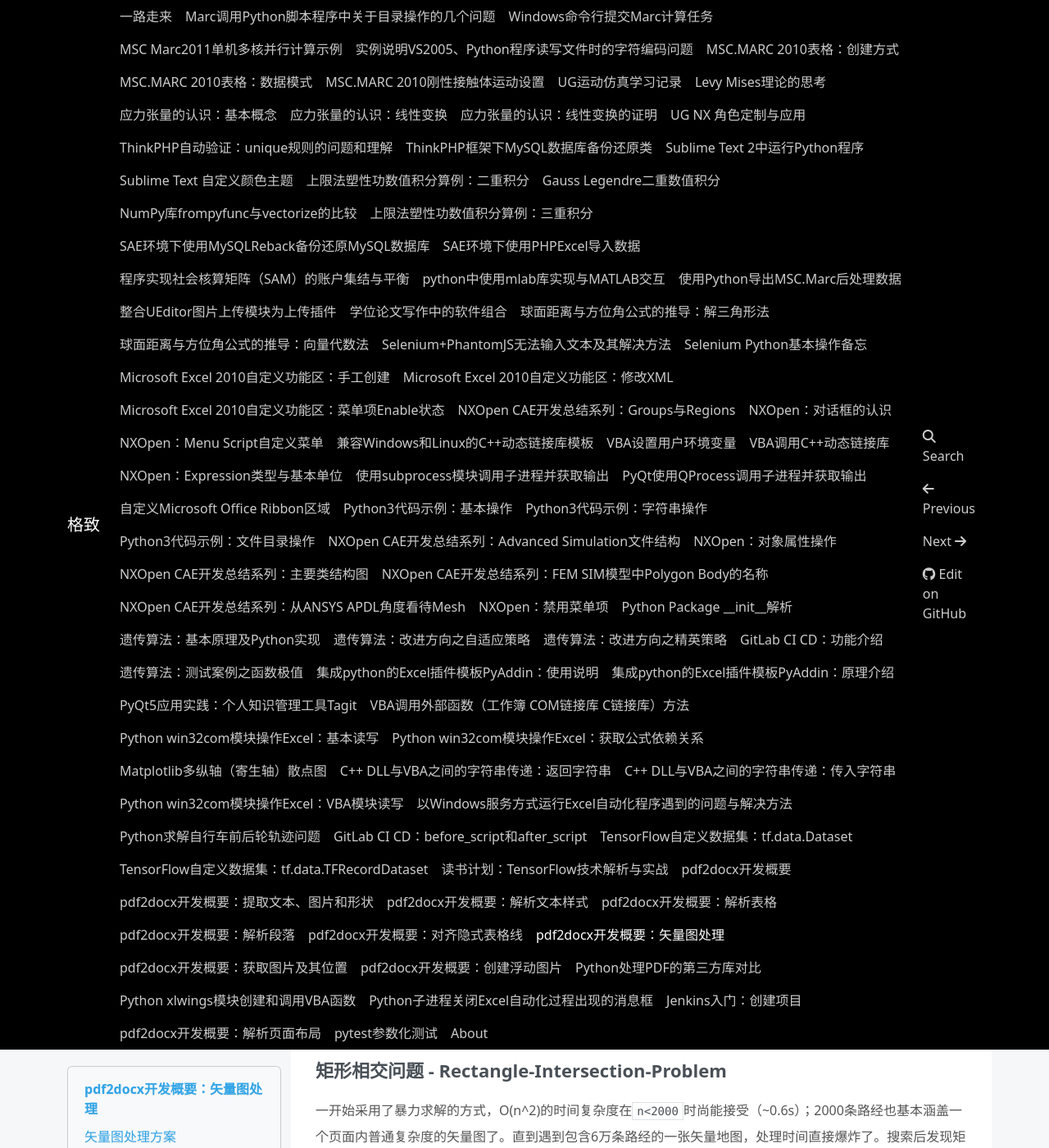
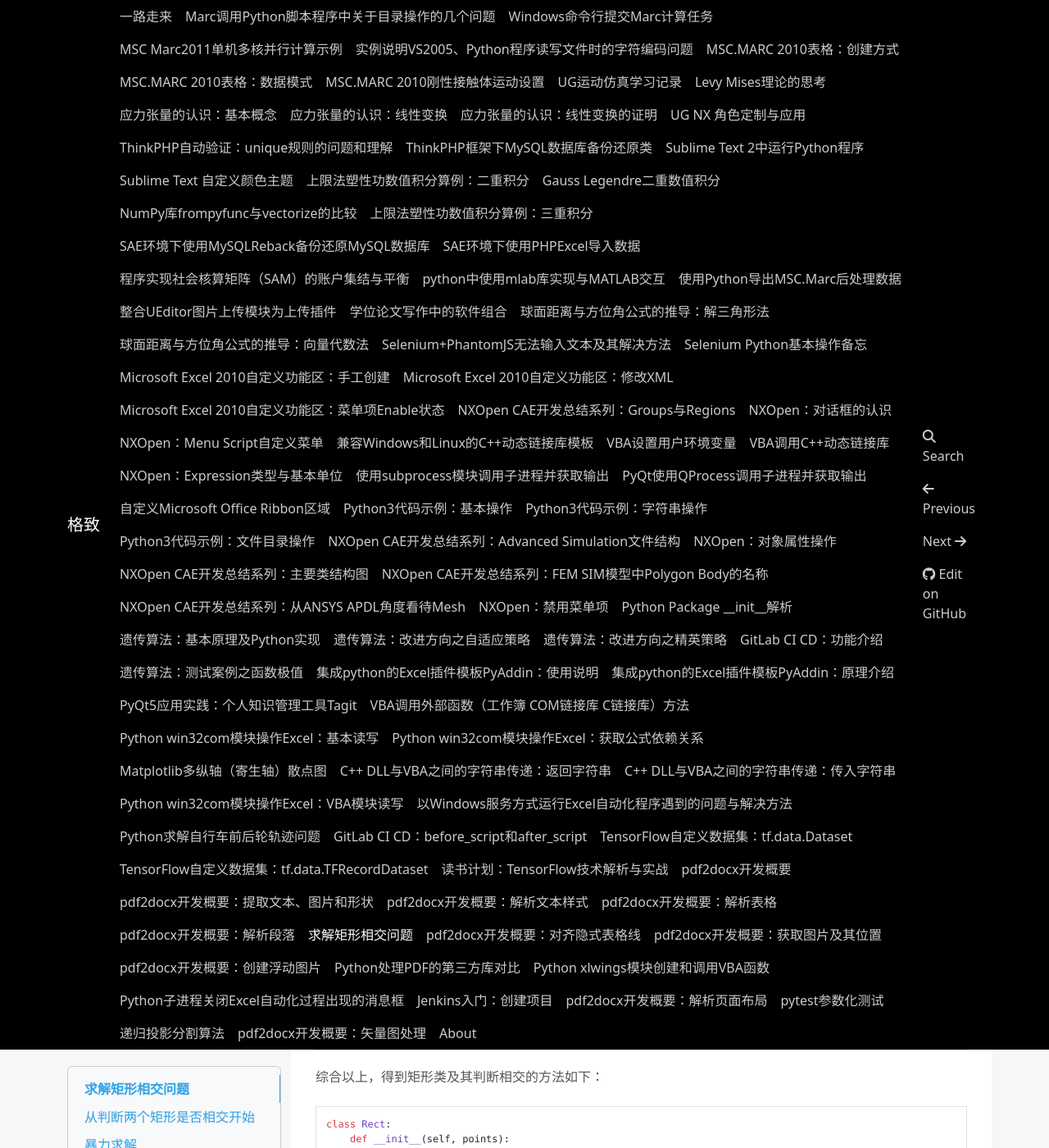
Before and after one commit to dothinking/dothinking.github.io, an MkDocs documentation site: the page built from docs/2020-09-01-求解矩形相交问题.md, in a window 1280 px wide and 1400 px high, scrolled down 1147 px. Shown: the whole window at 82% size. Built offline with MkDocs 1.6.1, drawn with Linux system fonts in a browser that asks for light colours; nearby versions of some CDN libraries; some of the changed text lies outside the part shown.

````diff
--- a/docs/2020-10-01-pdf2docx开发概要：矢量图处理.md
+++ b/docs/2020-09-01-求解矩形相交问题.md
@@ -1,55 +1,17 @@
 ---
-categories: [process automation]
+categories: [mathematics]
 tags: [python]
 ---
 
-# pdf2docx开发概要：矢量图处理
+# 求解矩形相交问题
 
 
 ---
 
-通常情况下，我们从PDF提取出的路径`Path`是一些横、纵线及标准矩形填充，用于表格边线、单元格背景、文字高亮等样式的解析。实际上，**矢量图也是由这些路径组成的**。这就引出了两个问题：
-
-- 对含有矢量图的路径进行表格解析，可能导致错误的、不存在的表格结构
-
-- `PyMuPDF`提取的`pixmap`并不包含矢量图，导致重建`docx`时丢失矢量图
+本文求解矩形相交问题（Rectangle Intersection Problem）：已知`n`个水平或者竖直放置的矩形，对于每个矩形，求所有与之相交的矩形。一开始采用了暴力求解的方式，O(n^2)的时间复杂度在`n<2000`时尚能接受（~0.6s），继续增大`n`则导致计算时间爆炸了。实际上，矩形求交是一个研究过的问题，本文参考一篇论文中的算法进行了实现。
 
 
-## 矢量图处理方案
-
-**基本假设：** 矢量图中包含平行于横、纵坐标轴的直线路径外，还有曲线路径。因为复杂形状的展现离不开曲线。
-
-PDF中曲线路径即贝塞尔曲线，由`c`、`v`、`y`等算符创建。原始数据给出的是贝塞尔曲线的4个控制点，我们在计算出曲线参数表达式后，采样曲线上的点得到一系列直线段路径来逼近曲线。于是，对于任意一条路径，只要一般直线段（即不正交于坐标轴）的数量超过一定数值，例如贝塞尔曲线的采样分段数，就表明该路经是曲线路径，并且属于某个矢量图区域。
-
-那么，解决开头两个问题的思路就很明朗了：
-
-- **以是否相连为依据分组所有路径**，每一组路径都是潜在的矢量图、表格区域，当然也可能是文本样式例如一条下划线
-- 检测每一个分组是否存在曲线路径：
-    - 只要存在曲线路径，该分组即被认为是矢量图，进而用`page.getPixmap(clip=bbox)`提取相应区域为位图
-    - 否则，仅保留该分组中正交于坐标轴的路径，作为后续表格、文字样式的解析
-
-
-## 路径分组
-
-以上处理方案的关键点在于 **以是否相连为依据分组所有路径**。
-
-图`Graph`是解决这个问题的直接手段：
-
-- 每一条路径看作图的`顶点`
-- 两条路径是否相连构成了`边`，注意并不是任意两条路径都是相连的
-- 于是，所有路径及其连接关系构成了一个`非连通图`
-- 遍历这个非连通图得到每一个`连通分量`，即为每一个分组
-
-至此，关键点在于建立这个图，即 **任意两条路径是否相交**。为降低复杂度，引入简化处理：判断路径的包络矩形是否相交。注意本文提及的包络矩形`Boundary Box`都是平行于坐标轴的（`ISO-oriented`）。
-
-
-## 矩形相交问题 - Rectangle-Intersection-Problem
-
-一开始采用了暴力求解的方式，O(n^2)的时间复杂度在`n<2000`时尚能接受（~0.6s）；2000条路经也基本涵盖一个页面内普通复杂度的矢量图了。直到遇到包含6万条路经的一张矢量地图，处理时间直接爆炸了。搜索后发现矩形求交是一个研究过的问题，于是参考一篇论文中的算法进行了实现。
-
-这一节记录暴力求解和优化后的算法。
-
-### 判断两个矩形是否相交
+## 从判断两个矩形是否相交开始
 
 首先，使用左下角`(x0,y0)`和右上角`(x1,y1)`两个点来描述一个标准矩形：
 
@@ -112,7 +74,7 @@
 ```
 
 
-### 暴力求解
+## 暴力求解
 
 既然已经有了判断两个矩形是否相交的方法，自然想到两两判断所有矩形的暴力求解方法。最后用一个列表表示各个矩形的相交矩形，`graph = [set() for i in range(num)]`，也就是邻接表表示的图结构。
 
@@ -153,14 +115,14 @@
 
 以上计算示例即为上图中的矩形`A`、`B`和`C`，结果与预期相符：`A`没有相交矩形，`B`与`C`相交，`C`与`B`相交。
 
-### 优化的求解算法
+## 优化的求解算法
 
 暴力方法简单易行，但随着输入数量增大，性能急剧下降。于是寻求一种优化的算法，基本方向有两个：
 
 - 以O(n*logn)代价沿着一个维度对矩形排序，这样可以避免每两个矩形都要进行一次判断
 - 在一个维度的投影有重叠的情况下，只需按区间判断另一个维度的相交情况
 
-这里对下面论文提出的算法进行了实现。
+本文对如下论文提出的算法进行了实现：
 
 > [A Rectangle-Intersection Algorithm with Limited Resource Requirements](https://ieeexplore.ieee.org/document/5578313)
 
@@ -394,11 +356,3 @@
 ```
 
 这样，处理50000个矩形相交问题的时间在2s以内。
-
-## 总结
-
-`pdf2docx`处理矢量图的方案为：
-
-- 利用优化后的矩形求交算法建立路径相交关系的图结构
-- 广度优先遍历图得到各个连通分量即为分组
-- 检测各个分组是否存在曲线路径，存在则截取该区域为位图，否则提取直线段用于后续的表格、文本样式解析
````
Also changed, not shown: docs/2020-07-13-pdf2docx开发概要.md (+1 -1 lines), docs/2020-07-14-pdf2docx开发概要：提取文本、图片和形状.md (+1 -1 lines), docs/2021-06-19-递归投影分割算法.md (added, +11 -0 lines), docs/2021-06-26-pdf2docx开发概要：矢量图处理.md (added, +119 -0 lines).
